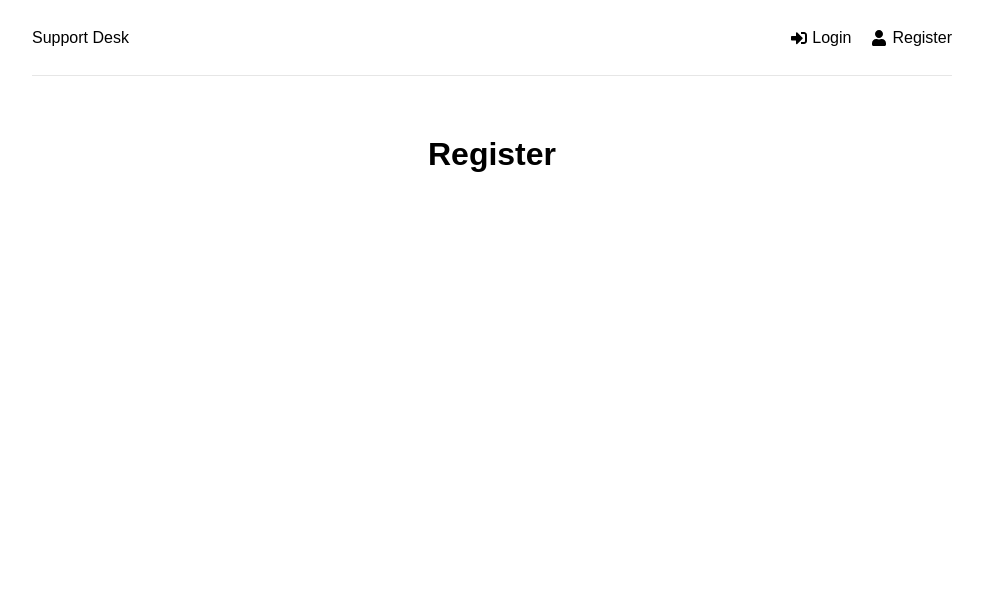
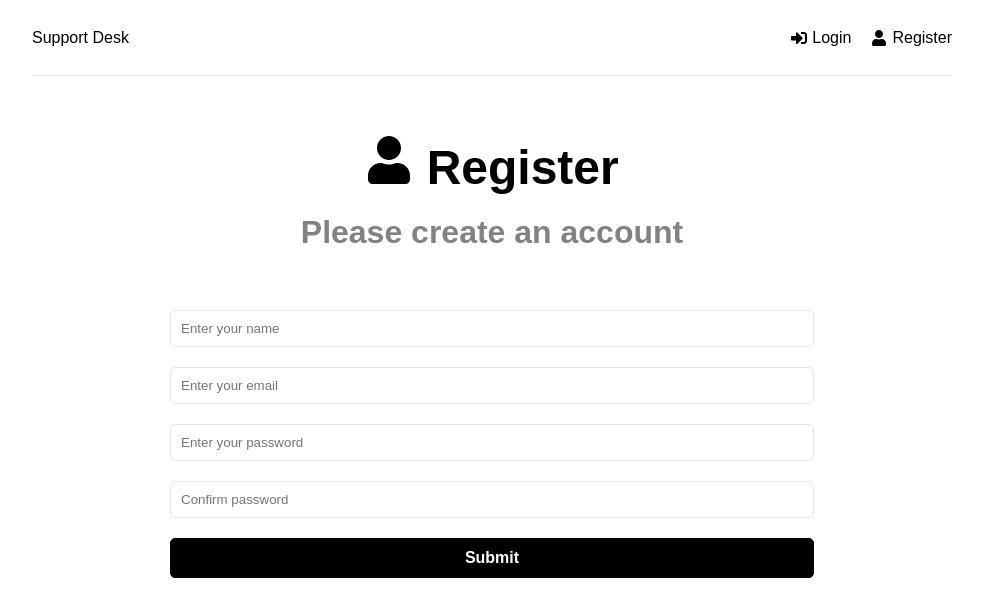
Before and after one commit to jeremyteurterie/support-app, a React (Vite) app in the folder frontend/: page /register in a window 1280 px wide. Shown: the top 616 px of the page, without its empty margins (148-1131 px from the left). Built offline with nearby package versions, Linux system fonts and the light colour scheme.

Commit message:
:sparkles: Feat: home login register ui

```diff
--- a/frontend/src/App.jsx
+++ b/frontend/src/App.jsx
@@ -1,5 +1,12 @@
+import { ToastContainer } from 'react-toastify';
+import 'react-toastify/dist/ReactToastify.css';
+
 function App() {
-  return <></>;
+  return (
+    <>
+      <ToastContainer />
+    </>
+  );
 }
 
 export default App;
--- a/frontend/src/pages/Home.jsx
+++ b/frontend/src/pages/Home.jsx
@@ -1,3 +1,6 @@
+import { Link } from 'react-router-dom';
+import { FaQuestionCircle, FaTicketAlt } from 'react-icons/fa';
+
 // Components
 import Header from '../components/Header';
 
@@ -5,7 +8,16 @@
   return (
     <div className="container">
       <Header />
-      <h1>Home</h1>
+      <section className="heading">
+        <h1>What do you need help with?</h1>
+        <p>Please choose from an option below</p>
+      </section>
+      <Link to="/new-ticket" className="btn btn-reverse btn-block">
+        <FaQuestionCircle /> Create New Ticket
+      </Link>
+      <Link to="/tickets" className="btn btn-block">
+        <FaTicketAlt /> View My Tickets
+      </Link>
     </div>
   );
 }
--- a/frontend/src/pages/Login.jsx
+++ b/frontend/src/pages/Login.jsx
@@ -1,11 +1,69 @@
+import { useState } from 'react';
+import { toast } from 'react-toastify';
+import { FaSignInAlt } from 'react-icons/fa';
+
 // Components
 import Header from '../components/Header';
 
 function Login() {
+  const [formData, setFormData] = useState({
+    email: '',
+    password: '',
+  });
+
+  const { email, password } = formData;
+
+  const onChange = (e) => {
+    setFormData((prevState) => ({
+      ...prevState,
+      [e.target.name]: e.target.value,
+    }));
+  };
+
+  const onSubmit = (e) => {
+    e.preventDefault();
+  };
+
   return (
     <div className="container">
       <Header />
-      <h1>Login</h1>
+      <section className="heading">
+        <h1>
+          <FaSignInAlt /> Login
+        </h1>
+        <p>Please login to get support</p>
+      </section>
+      <section className="form">
+        <form onSubmit={onSubmit}>
+          <div className="form-group">
+            <input
+              type="email"
+              className="form-control"
+              id="email"
+              name="email"
+              value={email}
+              onChange={onChange}
+              placeholder="Enter your email"
+              required
+            />
+          </div>
+          <div className="form-group">
+            <input
+              type="password"
+              className="form-control"
+              id="password"
+              name="password"
+              value={password}
+              onChange={onChange}
+              placeholder="Enter your password"
+              required
+            />
+          </div>
+          <div className="form-group">
+            <button className="btn btn-block">Submit</button>
+          </div>
+        </form>
+      </section>
     </div>
   );
 }
--- a/frontend/src/pages/Register.jsx
+++ b/frontend/src/pages/Register.jsx
@@ -1,11 +1,99 @@
+import { useState } from 'react';
+import { toast } from 'react-toastify';
+import { FaUser } from 'react-icons/fa';
+
 // Components
 import Header from '../components/Header';
 
 function Register() {
+  const [formData, setFormData] = useState({
+    name: '',
+    email: '',
+    password: '',
+    password2: '',
+  });
+
+  const { name, email, password, password2 } = formData;
+
+  const onChange = (e) => {
+    setFormData((prevState) => ({
+      ...prevState,
+      [e.target.name]: e.target.value,
+    }));
+  };
+
+  const onSubmit = (e) => {
+    e.preventDefault();
+
+    if (password !== password2) {
+      toast.error('Password do not match');
+    }
+  };
+
   return (
     <div className="container">
       <Header />
-      <h1>Register</h1>
+      <section className="heading">
+        <h1>
+          <FaUser /> Register
+        </h1>
+        <p>Please create an account</p>
+      </section>
+      <section className="form">
+        <form onSubmit={onSubmit}>
+          <div className="form-group">
+            <input
+              type="text"
+              className="form-control"
+              id="name"
+              name="name"
+              value={name}
+              onChange={onChange}
+              placeholder="Enter your name"
+              required
+            />
+          </div>
+          <div className="form-group">
+            <input
+              type="email"
+              className="form-control"
+              id="email"
+              name="email"
+              value={email}
+              onChange={onChange}
+              placeholder="Enter your email"
+              required
+            />
+          </div>
+          <div className="form-group">
+            <input
+              type="password"
+              className="form-control"
+              id="password"
+              name="password"
+              value={password}
+              onChange={onChange}
+              placeholder="Enter your password"
+              required
+            />
+          </div>
+          <div className="form-group">
+            <input
+              type="password"
+              className="form-control"
+              id="password2"
+              name="password2"
+              value={password2}
+              onChange={onChange}
+              placeholder="Confirm password"
+              required
+            />
+          </div>
+          <div className="form-group">
+            <button className="btn btn-block">Submit</button>
+          </div>
+        </form>
+      </section>
     </div>
   );
 }
```
